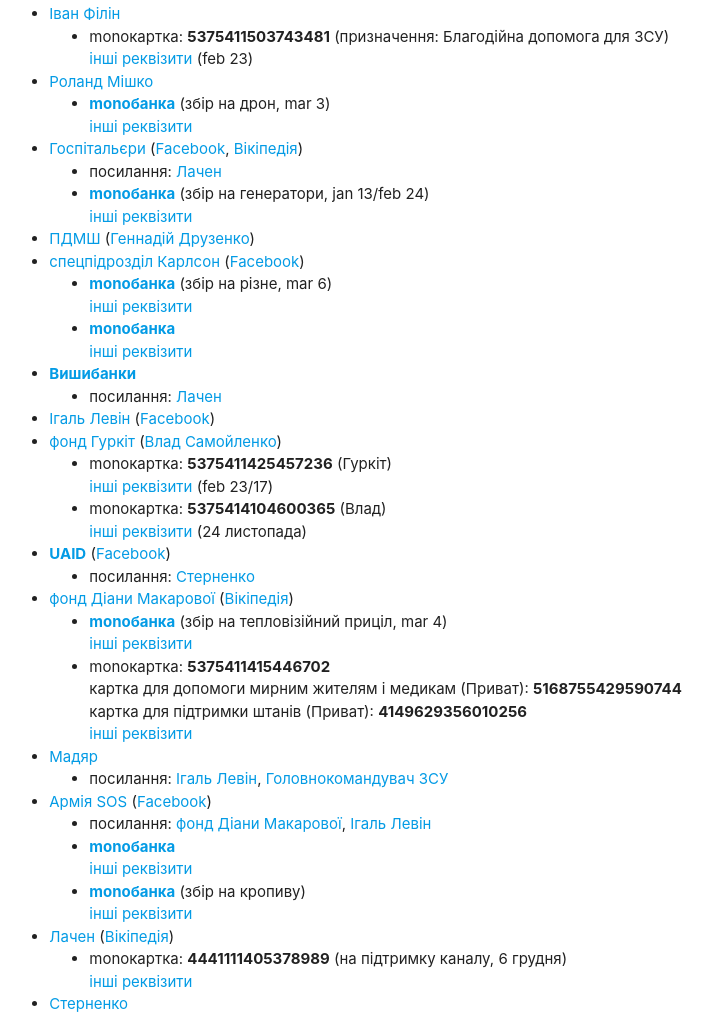
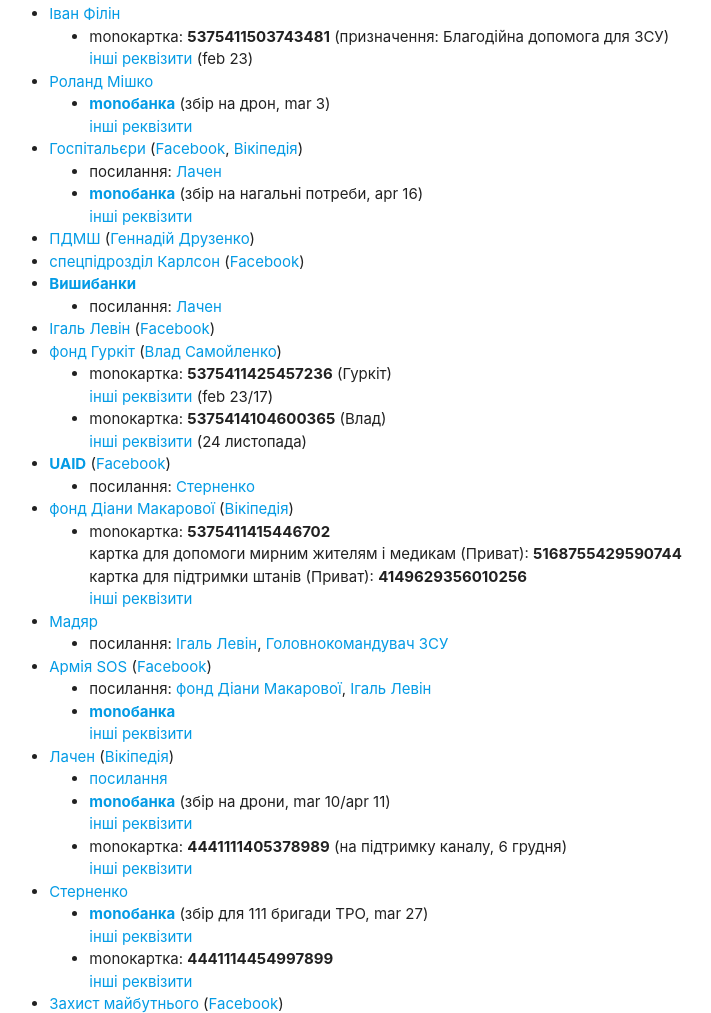
Before and after one commit to x-yuri/supportzsu, a plain HTML site: page index.html in a window 1280 px wide. Shown: the part 12-1025 px from the top of the page, without its empty margins (194-905 px from the left). Drawn offline with nearby package versions, Linux system fonts and the light colour scheme; a script that the page names is missing.

Commit message:
~ update

```diff
--- a/index.html
+++ b/index.html
@@ -60,8 +60,8 @@
                 <a href="https://uk.wikipedia.org/wiki/%D0%9C%D0%B5%D0%B4%D0%B8%D1%87%D0%BD%D0%B8%D0%B9_%D0%B1%D0%B0%D1%82%D0%B0%D0%BB%D1%8C%D0%B9%D0%BE%D0%BD_%C2%AB%D0%93%D0%BE%D1%81%D0%BF%D1%96%D1%82%D0%B0%D0%BB%D1%8C%D1%94%D1%80%D0%B8%C2%BB" target="_blank">Вікіпедія</a>)
                 <ul>
                     <li>посилання: <a href="https://t.me/lachentyt/18271" target="_blank">Лачен</a>
-                    <li><a class="b jar" href="https://send.monobank.ua/jar/2vVFjGTff2" target="_blank">monoбанка</a> (збір на генератори, jan 13/feb 24)<br>
-                        <a href="https://t.me/sobolsays/992" target="_blank">інші реквізити</a>
+                    <li><a class="b jar" href="https://send.monobank.ua/jar/9crrCMEnPg" target="_blank">monoбанка</a> (збір на нагальні потреби, apr 16)<br>
+                        <a href="https://t.me/sobolsays/1210" target="_blank">інші реквізити</a>
                         <span class="hidden private"></span>
                 </ul>
 
@@ -72,13 +72,6 @@
             <li data-desc="спецпідрозділ Карлсон">
                 <a href="https://t.me/aerocarlson" target="_blank">спецпідрозділ Карлсон</a>
                 (<a href="https://www.facebook.com/aero.karlson" target="_blank">Facebook</a>)
-                <ul>
-                    <li><a class="b jar" href="https://send.monobank.ua/jar/78YZ4SDGNJ" target="_blank">monoбанка</a> (збір на різне, mar 6)<br>
-                        <a href="https://t.me/aerocarlson/1238" target="_blank">інші реквізити</a>
-                        <span class="hidden private"></span>
-                    <li><a class="b jar" href="https://send.monobank.ua/jar/3euy9NgY99" target="_blank">monoбанка</a><br>
-                        <a href="https://t.me/aerocarlson/260" target="_blank">інші реквізити</a>
-                </ul>
 
             <li data-desc="Вишибанки">
                 <a class="b url" href="https://vyshybanky.com/" target="_blank">Вишибанки</a>
@@ -112,9 +105,6 @@
                 <a href="https://www.facebook.com/fondDM" target="_blank">фонд Діани Макарової</a>
                 (<a href="https://uk.wikipedia.org/wiki/%D0%A4%D0%9E%D0%9D%D0%94_%D0%94%D1%96%D0%B0%D0%BD%D0%B8_%D0%9C%D0%B0%D0%BA%D0%B0%D1%80%D0%BE%D0%B2%D0%BE%D1%97" target="_blank">Вікіпедія</a>)
                 <ul>
-                    <li><a class="b jar" href="https://send.monobank.ua/jar/5ooipZCiN4" target="_blank">monoбанка</a> (збір на тепловізійний приціл, mar 4)<br>
-                        <a href="https://t.me/ledi_di_FOND/1172" target="_blank">інші реквізити</a>
-                        <span class="hidden private"></span>
                     <li>monoкартка: <span class="b ccard">5375411415446702</span><br>
                         картка для допомоги мирним жителям і медикам (Приват): <span class="b ccard privat">5168755429590744</span><br>
                         картка для підтримки штанів (Приват): <span class="b ccard privat">4149629356010256</span><br>
@@ -138,14 +128,17 @@
                         <a href="https://t.me/yigal_levin/36180" target="_blank">Ігаль Левін</a>
                     <li><a class="b jar" href="https://send.monobank.ua/jar/4DirUxwpuB" target="_blank">monoбанка</a><br>
                         <a href="https://armysos.com.ua/uk/vnesok/" target="_blank">інші реквізити</a>
-                    <li><a class="b jar" href="https://send.monobank.ua/jar/3nXjrJ1xkv" target="_blank">monoбанка</a> (збір на кропиву)<br>
-                        <a href="https://tablets.frontline-care.com/donate/" target="_blank">інші реквізити</a>
                 </ul>
 
             <li data-desc="Лачен">
                 <a href="https://t.me/s/lachentyt" target="_blank">Лачен</a>
                 (<a href="https://uk.wikipedia.org/wiki/%D0%86%D0%B3%D0%BE%D1%80_%D0%9B%D0%B0%D1%87%D0%B5%D0%BD%D0%BA%D0%BE%D0%B2" target="_blank">Вікіпедія</a>)
                 <ul>
+                    <li><a href="https://t.me/lachentyt/23837" target="_blank">посилання</a>
+                    <li><a class="b jar" href="https://send.monobank.ua/jar/5iWf9YdYcx" target="_blank">monoбанка</a> (збір на дрони, mar 10/apr 11)<br>
+                        <a href="https://t.me/lachentyt/28366" target="_blank">інші</a>
+                        <a href="https://t.me/lachentyt/27630" target="_blank">реквізити</a>
+                        <span class="hidden private"></span>
                     <li>monoкартка: <span class="b ccard">4441111405378989</span> (на підтримку каналу, 6 грудня)<br>
                         <a href="https://t.me/donatlacheny/3" target="_blank">інші</a>
                         <a href="https://t.me/lachentyt/23686" target="_blank">реквізити</a>
@@ -154,6 +147,9 @@
             <li data-desc="Стерненко">
                 <a href="https://t.me/s/ssternenko" target="_blank">Стерненко</a>
                 <ul>
+                    <li><a class="b jar" href="https://send.monobank.ua/jar/4hHfnoW4sJ" target="_blank">monoбанка</a> (збір для 111 бригади ТРО, mar 27)<br>
+                        <a href="https://t.me/ssternenko/14563" target="_blank">інші реквізити</a>
+                        <span class="hidden private"></span>
                     <li>monoкартка: <span class="b ccard">4441114454997899</span><br>
                         <a href="https://t.me/ssternenko/11189" target="_blank">інші реквізити</a>
                 </ul>
@@ -185,8 +181,10 @@
                 <ul>
                     <li><a class="b jar" href="https://send.monobank.ua/jar/8QC8skt2fG" target="_blank">monoбанка</a> (Azov One)<br>
                         <a href="https://www.azov-one.com/donate" target="_blank">інші реквізити</a>
-                    <li><a class="b jar" href="https://send.monobank.ua/jar/8QC8skt2fG" target="_blank">monoбанка</a><br>
-                        <a href="https://www.azov-one.com/donate" target="_blank">інші реквізити</a>
+                        <span class="hidden private"></span>
+                    <li><a class="b jar" href="https://send.monobank.ua/jar/3o7pJrNf2i" target="_blank">monoбанка</a> (збір на лікування бійців, mar 20/27)<br>
+                        <a href="https://t.me/azovangels/532" target="_blank">інші реквізити</a>
+                        <span class="hidden private"></span>
                     <li><a href="https://www.azov-one.com" target="_blank">Azov One</a>
                         (<a href="https://www.facebook.com/azovone.fund" target="_blank">Facebook</a>
                         <a href="https://twitter.com/Azov_one" target="_blank">Twitter</a>
@@ -199,13 +197,13 @@
                         підтримка родин:
                             <a class="b jar" href="https://send.monobank.ua/jar/6rCUrmfaft" target="_blank">monoбанка</a>)
                     <li><a href="https://fainemisto.com.ua/" target="_blank">фонд Фестиваль Файне Місто</a>
-                        (<a class="b" href="https://send.monobank.ua/jar/4SqgTGbbx3" target="_blank">monoбанка</a>,
+                        (<a class="b jar" href="https://send.monobank.ua/jar/4SqgTGbbx3" target="_blank">monoбанка</a>,
                         <a href="https://fainemisto.com.ua/rehabilitation/" target="_blank">реабілітація</a>
-                        (Приват): <span class="b">5168752016178215</span>,
+                        (Приват): <span class="b ccard">5168752016178215</span>,
                         <a href="https://fainemisto.com.ua/agov/" target="_blank">допомога родинам</a>
-                        (Приват): <span class="b">4149499373868700</span>)
+                        (Приват): <span class="b ccard">4149499373868700</span>)
                     <li><a href="https://linktr.ee/ukrainiansignal" target="_blank">фонд Ukrainian Signal</a>
-                        (<a class="b" href="https://send.monobank.ua/jar/8oS75ZNawn" target="_blank">monoбанка</a>)
+                        (<a class="b jar" href="https://send.monobank.ua/jar/8oS75ZNawn" target="_blank">monoбанка</a>)
                 </ul>
 
             <li data-desc="фонд Сергія Притули">
```
